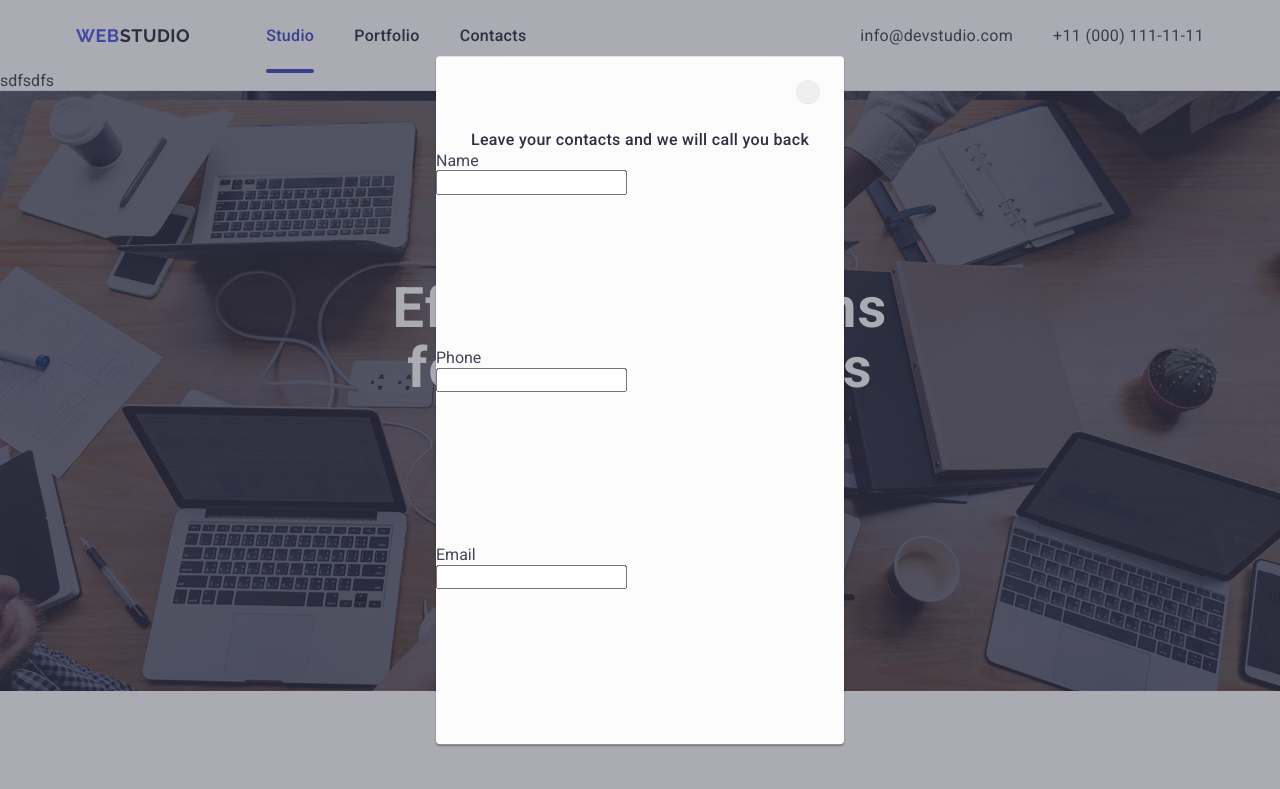
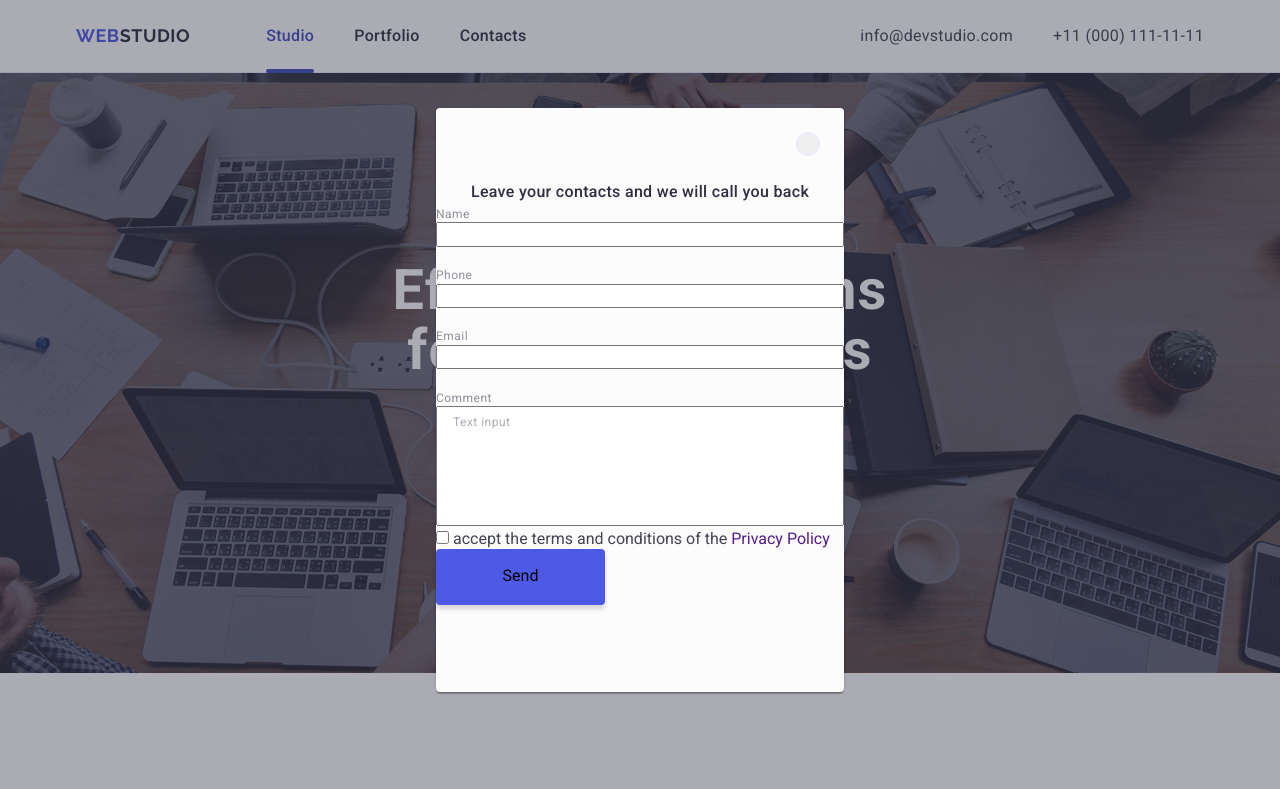
Before and after one commit to Chaingangg/goit-markup-hw-05, a plain HTML site: page index.html in a window 1280 px wide. Shown: the top 789 px of the page. Drawn offline with nearby package versions, Linux system fonts and the light colour scheme.

Commit message:
tralalelo

```diff
--- a/css/style.css
+++ b/css/style.css
@@ -610,7 +610,9 @@ transition: transform 2500ms cubic-bezier(0.4, 0, 0.2, 1),  background-color 250
 .close-button:focus .close-icon {
   fill: #fff;
   transition: background-color 250ms cubic-bezier(0.4, 0, 0.2, 1);
+  border: none;
 }
+
 .modal-p{
 font-weight: 500;
 font-size: 16px;
@@ -620,3 +622,62 @@ text-align: center;
 color: #2e2f42;
 margin-top: 72px;
 }
+
+
+.input-icon{
+  fill: #2e2f42;
+}
+
+.modal-input:hover,
+.modal-input:focus{
+  border: 1px solid #4d5ae5;
+  border-radius: 4px;
+}
+
+.modal-input{
+  padding-left: 38px;
+  width: 100%;
+}
+.modal-input-wrap:hover .input-icon,
+.modal-input-wrap:focus .input-icon
+{
+  fill: #4d5ae5;
+}
+
+
+.modal-button{
+  border-radius: 4px;
+  padding: 16px 32px;
+  width: 169px;
+  height: 56px;
+  box-shadow: 0 4px 4px 0 rgba(0, 0, 0, 0.15);
+  background-color: #4d5ae5;
+  border: none;
+  margin: 0 auto;
+  }
+
+  form{
+    border-radius: 4px;
+  }
+.label {
+font-weight: 400;
+font-size: 12px;
+line-height: 1.16667;
+letter-spacing: 0.04em;
+color: #8e8f99;
+}
+
+.modal-ta{
+  padding-left: 16px;
+  padding-top: 8px;
+  width: 100%;
+  height: 120px;
+  resize: none;
+}
+.modal-ta::placeholder{
+font-weight: 400;
+font-size: 12px;
+line-height: 1.16667;
+letter-spacing: 0.04em;
+color: rgba(46, 47, 66, 0.4);
+}
--- a/index.html
+++ b/index.html
@@ -33,7 +33,6 @@
     </div>
 
 
-    sdfsdfs
 
     </header>
 
@@ -371,33 +370,50 @@
       </button>
       <p class="modal-p">Leave your contacts and we will call you back</p>
       <form>
+
         <div>
-            <label>Name</label>
-          <div>
-            <input required>
-            <svg>
+            <label class="label" id="user-id">Name</label>
+          <div class="modal-input-wrap">
+            <input class="modal-input" id="user-id" name="user-id" type="text" width="100%" required>
+            <svg class="input-icon" width="12" height="12">
               <use href="./images/icons.svg#icon-person"></use>
             </svg>
           </div>
         </div>
+
         <div>
-          <label>Phone</label>
-        <div>
-          <input required>
-          <svg>
+          <label class="label" for="user-tel">Phone</label>
+        <div class="modal-input-wrap">
+          <input class="modal-input" id="user-tel" name="user-tel" type="tel" required>
+          <svg class="input-icon" width="13" height="13">
             <use href="./images/icons.svg#icon-phone"></use>
           </svg>
         </div>
       </div>
+
       <div>
-        <label>Email</label>
-      <div>
-        <input required>
-        <svg>
+        <label class="label" for="user-email">Email</label>
+      <div class="modal-input-wrap">
+        <input class="modal-input" id="user-email" name="user-email" type="email" required>
+        <svg class="input-icon" width="15" height="12">
           <use href="./images/icons.svg#icon-email"></use>
         </svg>
       </div>
     </div>
+
+      <div>
+        <label class="label">Comment</label>
+        <textarea class="modal-ta" placeholder="Text input"></textarea>
+      </div>
+
+      <div>
+      <input type="checkbox" id="chek">
+      <label for="chek">
+        <span></span>
+         accept the terms and conditions of the
+         <a href=""> Privacy Policy</a></label >
+    </div>
+<button class="modal-button">Send</button>
 
         </form>
 
```
